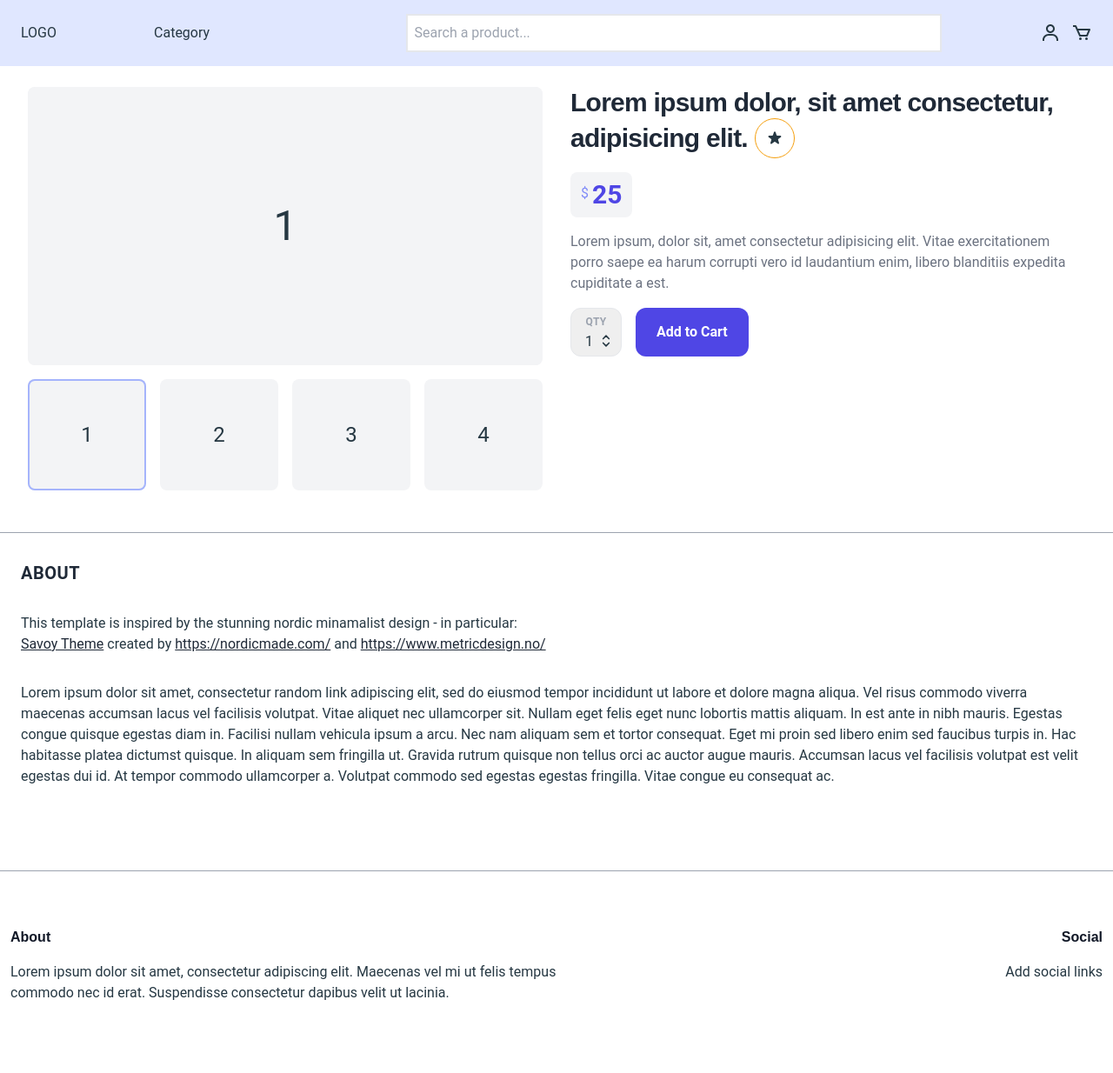
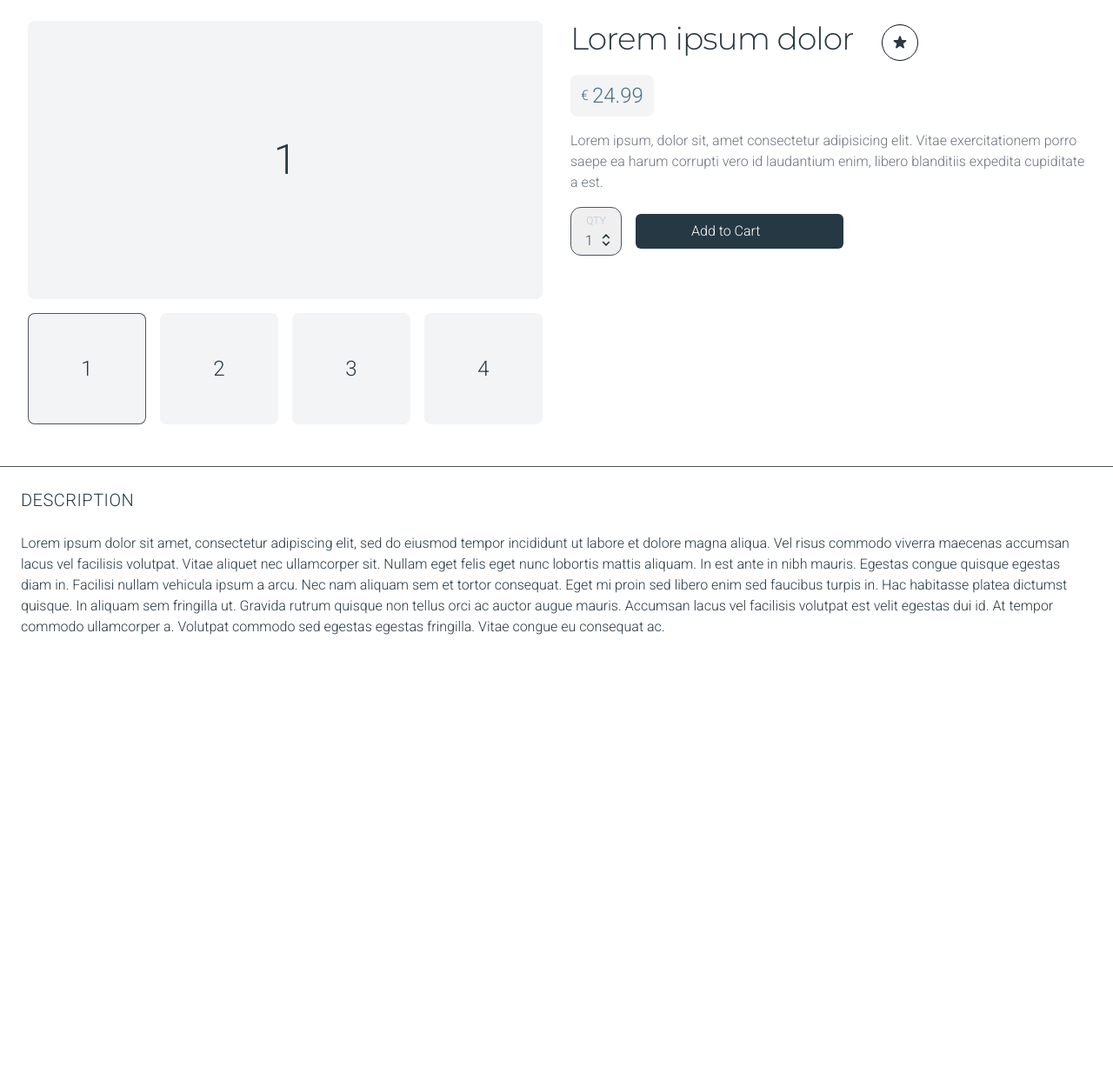
Before and after one commit to BWBMaxime/Ecommerce, a PHP site: page /product in a window 1280 px wide. Shown: the whole page at 87% size. After the commit the page ends 730 px from the top, so only its background shows below. Run offline with PHP 8.4, Linux system fonts and the light colour scheme; data that the repository does not hold is empty; some libraries are stand-ins or nearby versions.

Commit message:
Add view product-detail

```diff
--- a/controllers/ProductController.php
+++ b/controllers/ProductController.php
@@ -6,7 +6,7 @@ use Wails\Core\View;
 
 class ProductController extends Controller
 {
-    public function home()
+    public function productList()
     {
 
         View::render("product-list");
--- a/src/config/routes.json
+++ b/src/config/routes.json
@@ -1,6 +1,6 @@
 {
 
-    "/": "ProductController::home",
+    "/": "ProductController::productList",
     "/product": "ProductController::product"
 
 
--- a/views/product-detail.php
+++ b/views/product-detail.php
@@ -18,122 +18,43 @@
     content="tailwind,tailwindcss,tailwind css,css,starter template,free template,store template, shop layout, minimal, monochrome, minimalistic, theme, nordic">
 
   <link href="https://unpkg.com/tailwindcss/dist/tailwind.min.css" rel="stylesheet">
-  <!--Replace with your tailwind.css once created-->
-  <link href="https://fonts.googleapis.com/css?family=Work+Sans:200,400&display=swap" rel="stylesheet">
+  <link rel="preconnect" href="https://fonts.gstatic.com">
+  <link href="https://fonts.googleapis.com/css2?family=Montserrat:wght@100;200;300;400;500;700&family=Roboto:wght@300&display=swap" rel="stylesheet">
+
+</head>
 
 <style>
-    .work-sans {
-      font-family: 'Work Sans', sans-serif;
+  p,span {
+  font-family: 'Roboto', sans-serif;
+    color: #263843;
   }
 
-    #menu-toggle:checked+#menu {
-      display: block;
+  .color4C {
+    color: #4C7087;
   }
 
-    .hover\:grow {
-      transition: all 0.3s;
-      transform: scale(1);
+  .backColor4c {
+    background-color: #4C7087;
   }
 
-    .hover\:grow:hover {
-      transform: scale(1.02);
+  .color26 {
+    color: #263843;
   }
 
-    .carousel-open:checked+.carousel-item {
-      position: static;
-      opacity: 100;
+  .backColor26 {
+    background-color: #263843;
   }
 
-    .carousel-item {
-      -webkit-transition: opacity 0.6s ease-out;
-      transition: opacity 0.6s ease-out;
-    }
-
-    #carousel-1:checked~.control-1,
-    #carousel-2:checked~.control-2,
-    #carousel-3:checked~.control-3 {
-      display: block;
-    }
-
-    .carousel-indicators {
-      list-style: none;
-      margin: 0;
-      padding: 0;
-      position: absolute;
-      bottom: 2%;
-      left: 0;
-      right: 0;
-      text-align: center;
-      z-index: 10;
-    }
-
-    #carousel-1:checked~.control-1~.carousel-indicators li:nth-child(1) .carousel-bullet,
-    #carousel-2:checked~.control-2~.carousel-indicators li:nth-child(2) .carousel-bullet,
-    #carousel-3:checked~.control-3~.carousel-indicators li:nth-child(3) .carousel-bullet {
-      color: #000;
-      /*Set to match the Tailwind colour you want the active one to be */
+  h1,h2,h3,h4,h5,h6 {
+      font-family: 'Montserrat', sans-serif;
+      color: #4C7087;
   }
 </style>
 
-</head>
 
 <body class="bg-white text-gray-600 work-sans leading-normal text-base tracking-normal">
 
-  <!--Nav-->
-  <nav id="header" class="w-full z-30 top-0 py-1 bg-indigo-100">
-    <div class="w-full container mx-auto flex flex-wrap items-center justify-between mt-0 px-6 py-3">
-
-      <label for="menu-toggle" class="cursor-pointer md:hidden block">
-        <svg class="fill-current text-gray-900" xmlns="http://www.w3.org/2000/svg" width="20" height="20"
-          viewBox="0 0 20 20">
-          <title>menu</title>
-          <path d="M0 3h20v2H0V3zm0 6h20v2H0V9zm0 6h20v2H0v-2z"></path>
-        </svg>
-      </label>
-      <input class="hidden" type="checkbox" id="menu-toggle" />
-
-      <div class="hidden md:flex md:items-center md:w-auto w-full order-3 md:order-1" id="menu">
-        <nav>
-
-          <ul class="md:flex items-center justify-between text-base text-gray-700 pt-4 md:pt-0">
-            <p>LOGO</p>
-            <li><a class="inline-block no-underline hover:text-black hover:underline py-2 px-28" href="#">Category</a>
-            </li>
-          </ul>
-        </nav>
-      </div>
-
-      <div class="order-6 md:order-2 w-1/2 px--6">
-        <input type="text" class="col-8 border-2 p-2 w-full " placeholder="Search a product..." id="search-filter">
-      </div>
-
-      <div class="order-2 md:order-3 flex items-center" id="nav-content">
-
-        <a class="inline-block no-underline hover:text-black" href="#">
-          <svg class="fill-current hover:text-black" xmlns="http://www.w3.org/2000/svg" width="24" height="24"
-            viewBox="0 0 24 24">
-            <circle fill="none" cx="12" cy="7" r="3" />
-            <path
-              d="M12 2C9.243 2 7 4.243 7 7s2.243 5 5 5 5-2.243 5-5S14.757 2 12 2zM12 10c-1.654 0-3-1.346-3-3s1.346-3 3-3 3 1.346 3 3S13.654 10 12 10zM21 21v-1c0-3.859-3.141-7-7-7h-4c-3.86 0-7 3.141-7 7v1h2v-1c0-2.757 2.243-5 5-5h4c2.757 0 5 2.243 5 5v1H21z" />
-          </svg>
-        </a>
-
-        <a class="pl-3 inline-block no-underline hover:text-black" href="#">
-          <svg class="fill-current hover:text-black" xmlns="http://www.w3.org/2000/svg" width="24" height="24"
-            viewBox="0 0 24 24">
-            <path
-              d="M21,7H7.462L5.91,3.586C5.748,3.229,5.392,3,5,3H2v2h2.356L9.09,15.414C9.252,15.771,9.608,16,10,16h8 c0.4,0,0.762-0.238,0.919-0.606l3-7c0.133-0.309,0.101-0.663-0.084-0.944C21.649,7.169,21.336,7,21,7z M17.341,14h-6.697L8.371,9 h11.112L17.341,14z" />
-            <circle cx="10.5" cy="18.5" r="1.5" />
-            <circle cx="17.5" cy="18.5" r="1.5" />
-          </svg>
-        </a>
-
-      </div>
-    </div>
-  </nav>
-
-  <!-- ./ Breadcrumbs -->
-
+  <!-- Images -->
   <div class="max-w-7xl mx-auto px-4 sm:px-6 lg:px-8 mt-6">
     <div class="flex flex-col md:flex-row -mx-4">
       <div class="md:flex-1 px-4">
@@ -159,7 +80,7 @@
           <div class="flex -mx-2 mb-4">
             <template x-for="i in 4">
               <div class="flex-1 px-2">
-                <button x-on:click="image = i" :class="{ 'ring-2 ring-indigo-300 ring-inset': image === i }"
+                <button x-on:click="image = i" :class="{ 'ring-1 ring-gray-600 ring-inset': image === i }"
                   class="focus:outline-none w-full rounded-lg h-24 md:h-32 bg-gray-100 flex items-center justify-center">
                   <span x-text="i" class="text-2xl"></span>
                 </button>
@@ -168,85 +89,77 @@
           </div>
         </div>
       </div>
+
+      <!-- Name of product -->
       <div class="md:flex-1 px-4">
-        <h2 class="mb-2 leading-tight tracking-tight font-bold text-gray-800 text-2xl md:text-3xl">Lorem ipsum dolor,
-          sit amet consectetur, adipisicing elit. <button
-            class="inline-block p-3 text-center text-white transition border border-yellow-500 rounded-full ripple hover:bg-yellow-100 focus:outline-none">
-            <svg class="w-5 h-5 text-yellow-500" xmlns="http://www.w3.org/2000/svg" viewBox="0 0 20 20"
+        <h2 class="mb-3 leading-tight tracking-tight font-light text-3xl md:text-4xl color26">Lorem ipsum dolor
+          <!-- Favorite -->
+          <button class="inline-block ml-6 p-3 text-center text-white transition border border-gray-900 rounded-full ripple hover:bg-gray-50 focus:outline-none">
+            <svg class="w-4 h-4 color26" xmlns="http://www.w3.org/2000/svg" viewBox="2 2 16 16"
               fill="currentColor">
               <path
                 d="M9.049 2.927c.3-.921 1.603-.921 1.902 0l1.07 3.292a1 1 0 00.95.69h3.462c.969 0 1.371 1.24.588 1.81l-2.8 2.034a1 1 0 00-.364 1.118l1.07 3.292c.3.921-.755 1.688-1.54 1.118l-2.8-2.034a1 1 0 00-1.175 0l-2.8 2.034c-.784.57-1.838-.197-1.539-1.118l1.07-3.292a1 1 0 00-.364-1.118L2.98 8.72c-.783-.57-.38-1.81.588-1.81h3.461a1 1 0 00.951-.69l1.07-3.292z" />
             </svg>
-          </button></h2>
+          </button>
+        </h2>
 
-
+        <!-- Price -->
         <div class="flex items-center space-x-4 my-4">
           <div>
             <div class="rounded-lg bg-gray-100 flex py-2 px-3">
-              <span class="text-indigo-400 mr-1 mt-1">$</span>
-              <span class="font-bold text-indigo-600 text-3xl">25</span>
+              <span class="color4C mr-1 mt-1">€</span>
+              <span class="color4C text-2xl">24.99</span>
             </div>
           </div>
           <div class="flex-1">
-
-
           </div>
         </div>
 
+        <!-- Summary -->
         <p class="text-gray-500">Lorem ipsum, dolor sit, amet consectetur adipisicing elit. Vitae exercitationem porro
           saepe ea harum corrupti vero id laudantium enim, libero blanditiis expedita cupiditate a est.</p>
 
+        <!-- Quantity -->
         <div class="flex py-4 space-x-4">
           <div class="relative">
-            <div
-              class="text-center left-0 pt-2 right-0 absolute block text-xs uppercase text-gray-400 tracking-wide font-semibold">
+            <div class="text-center left-0 pt-2 right-0 absolute block text-xs uppercase text-gray-300 tracking-wide font-semibold">
               Qty</div>
             <select
-              class="cursor-pointer appearance-none rounded-xl border border-gray-200 pl-4 pr-8 h-14 flex items-end pb-1">
+              class="cursor-pointer appearance-none rounded-xl border border-gray-600 pl-4 pr-8 h-14 flex items-end pb-1 text-gray-700">
               <option>1</option>
               <option>2</option>
               <option>3</option>
               <option>4</option>
               <option>5</option>
             </select>
-
-            <svg class="w-5 h-5 text-gray-400 absolute right-0 bottom-0 mb-2 mr-2" xmlns="http://www.w3.org/2000/svg"
+            <svg class="w-5 h-5 text-gray-300 absolute right-0 bottom-0 mb-2 mr-2" xmlns="http://www.w3.org/2000/svg"
               fill="none" viewBox="0 0 24 24" stroke="currentColor">
               <path stroke-linecap="round" stroke-linejoin="round" stroke-width="2" d="M8 9l4-4 4 4m0 6l-4 4-4-4" />
             </svg>
           </div>
 
+          <!-- Button Cart-->
           <button type="button"
-            class="h-14 px-6 py-2 font-semibold rounded-xl bg-indigo-600 hover:bg-indigo-500 text-white">
+            class="h-10 mt-2 px-16 py-2 backColor26 text-white rounded-md focus:outline-none focus:ring-2 ring-gray-300 ring-offset-2 flex items-center hover:text-gray-300">
             Add to Cart
+            <svg class="fill-current ml-2" xmlns="http://www.w3.org/2000/svg" width="24" height="24" viewBox="0 0 24 24">
+              <path d="M21,7H7.462L5.91,3.586C5.748,3.229,5.392,3,5,3H2v2h2.356L9.09,15.414C9.252,15.771,9.608,16,10,16h8 c0.4,0,0.762-0.238,0.919-0.606l3-7c0.133-0.309,0.101-0.663-0.084-0.944C21.649,7.169,21.336,7,21,7z M17.341,14h-6.697L8.371,9 h11.112L17.341,14z" />
+              <circle cx="10.5" cy="18.5" r="1.5" />
+              <circle cx="17.5" cy="18.5" r="1.5" />
+            </svg>
           </button>
         </div>
       </div>
     </div>
   </div>
-  </div>
-  </div>
-</body>
 
-<!--about-->
+  <!-- Description -->
   <section class="bg-white py-8">
-
-  <div class="container py-8 px-6 mx-auto py-8 border-t border-gray-400">
-
-    <a class="uppercase tracking-wide no-underline hover:no-underline font-bold text-gray-800 text-xl mb-8" href="#">
-      About
+    <div class="container py-6 px-6 mx-auto border-t border-gray-600">
+      <a class="uppercase tracking-wide no-underline hover:no-underline font-medium color4c text-xl mb-8" href="#">
+        Description
       </a>
-
-    <p class="mt-8 mb-8">This template is inspired by the stunning nordic minamalist design - in particular:
-      <br>
-      <a class="text-gray-800 underline hover:text-gray-900" href="http://savoy.nordicmade.com/" target="_blank">Savoy
-        Theme</a> created by <a class="text-gray-800 underline hover:text-gray-900"
-        href="https://nordicmade.com/">https://nordicmade.com/</a> and <a
-        class="text-gray-800 underline hover:text-gray-900" href="https://www.metricdesign.no/"
-        target="_blank">https://www.metricdesign.no/</a>
-    </p>
-
-    <p class="mb-8">Lorem ipsum dolor sit amet, consectetur <a href="#">random link</a> adipiscing elit, sed do
+      <p class="mt-6">Lorem ipsum dolor sit amet, consectetur adipiscing elit, sed do
         eiusmod tempor incididunt ut labore et dolore magna aliqua. Vel risus commodo viverra maecenas accumsan
         lacus vel facilisis volutpat. Vitae aliquet nec ullamcorper sit. Nullam eget felis eget nunc lobortis
         mattis aliquam. In est ante in nibh mauris. Egestas congue quisque egestas diam in. Facilisi nullam
@@ -255,38 +168,11 @@
         quisque non tellus orci ac auctor augue mauris. Accumsan lacus vel facilisis volutpat est velit egestas
         dui id. At tempor commodo ullamcorper a. Volutpat commodo sed egestas egestas fringilla. Vitae congue eu
         consequat ac.</p>
-
     </div>
-
   </section>
 
-<footer class="container mx-auto bg-white py-8 border-t border-gray-400">
-  <div class="container flex px-3 py-8 ">
-    <div class="w-full mx-auto flex flex-wrap">
-      <div class="flex w-full lg:w-1/2 ">
-        <div class="px-3 md:px-0">
-          <h3 class="font-bold text-gray-900">About</h3>
-          <p class="py-4">
-            Lorem ipsum dolor sit amet, consectetur adipiscing elit. Maecenas vel mi ut felis tempus
-            commodo nec id erat. Suspendisse consectetur dapibus velit ut lacinia.
-          </p>
-        </div>
-      </div>
-      <div class="flex w-full lg:w-1/2 lg:justify-end lg:text-right">
-        <div class="px-3 md:px-0">
-          <h3 class="font-bold text-gray-900">Social</h3>
-          <ul class="list-reset items-center pt-3">
-            <li>
-              <a class="inline-block no-underline hover:text-black hover:underline py-1" href="#">Add
-                social links</a>
-            </li>
-          </ul>
-        </div>
-      </div>
-    </div>
-  </div>
-</footer>
-<!-- partial -->
+</body>
+<!-- Script carousel images -->
 <script src='https://cdn.jsdelivr.net/gh/alpinejs/alpine@v2.7.3/dist/alpine.min.js'></script>
 
 </html>
```
Lines whose indentation alone changed are shown as unchanged.
